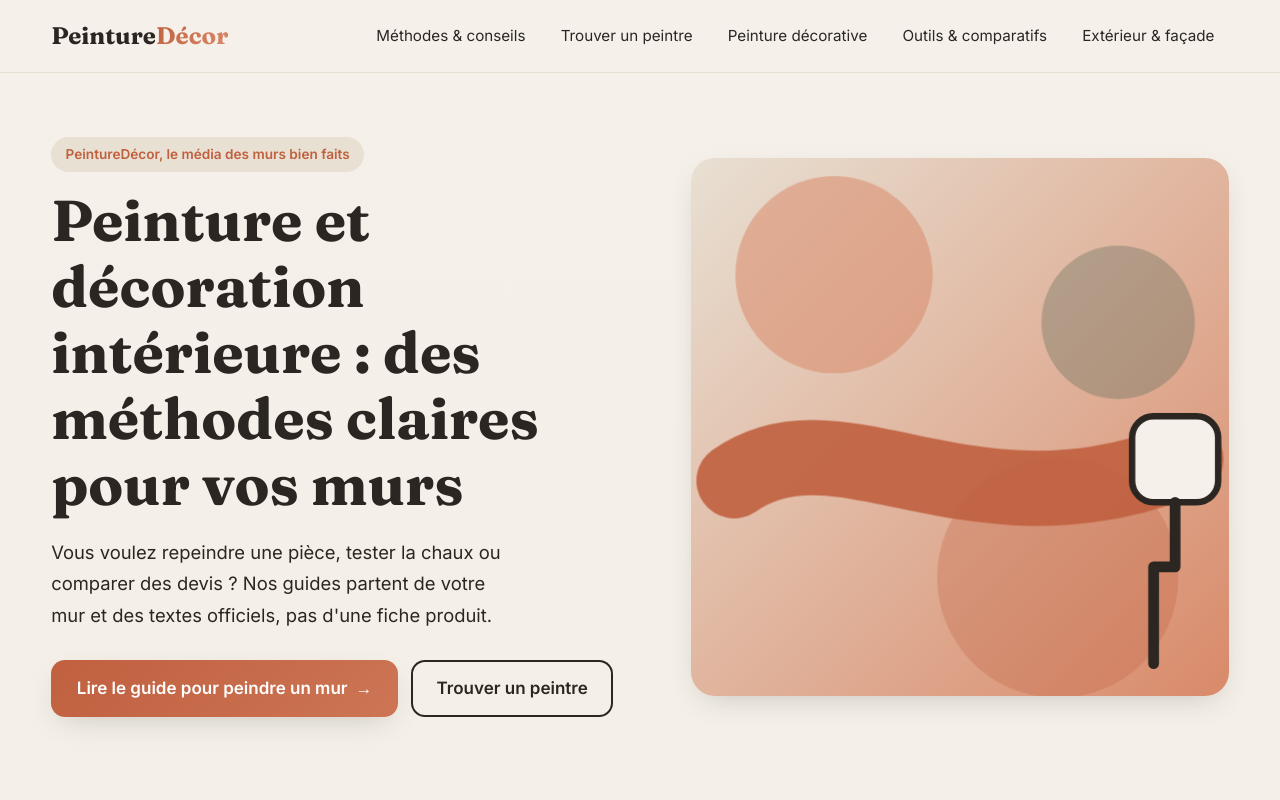
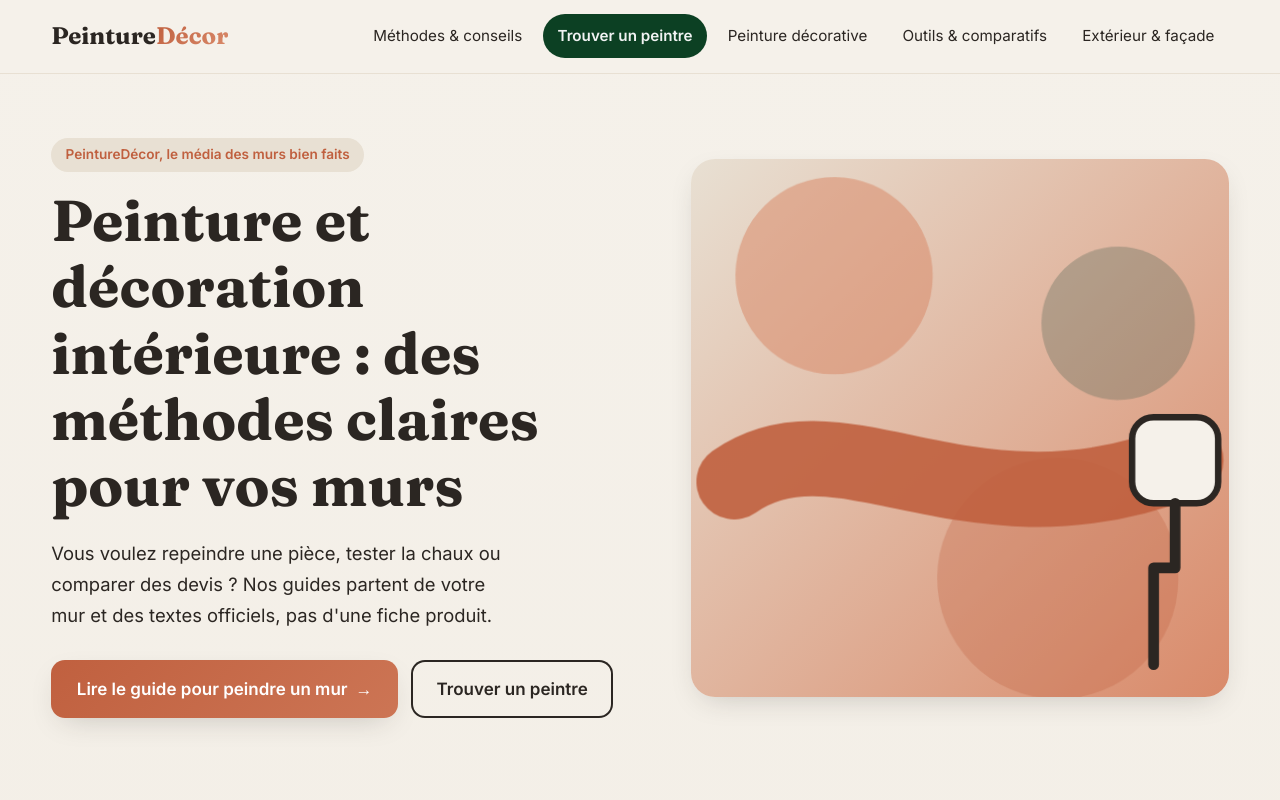
Before and after one commit to GeoRoy44/peinturedecor, an Astro site: page / in a window 1280 px wide. Shown: the top 800 px of the page. Built offline with nearby package versions, Linux system fonts and the light colour scheme; Astro itself is replaced by a stand-in of ours.

Commit message:
style(header): mettre en avant le lien trouver un peintre

```diff
--- a/src/components/Header.astro
+++ b/src/components/Header.astro
@@ -5,7 +5,32 @@ import { categories } from '../data/categories';
   <div class="container header__inner">
     <a href="/" class="logo">Peinture<span>Décor</span></a>
     <nav class="nav" aria-label="Navigation principale">
-      {categories.map((c) => <a href={`/${c.slug}/`}>{c.titre}</a>)}
+      {categories.map((c) => (
+        <a href={`/${c.slug}/`} class:list={[{ 'nav__cta': c.slug === 'peintre-en-batiment' }]}>
+          {c.slug === 'peintre-en-batiment' ? 'Trouver un peintre' : c.titre}
+        </a>
+      ))}
     </nav>
   </div>
 </header>
+
+<style>
+  .nav a.nav__cta {
+    display: inline-flex;
+    align-items: center;
+    min-height: 44px;
+    padding: .45rem .9rem;
+    border-radius: 999px;
+    background: #0c4023;
+    color: #f1f3f3;
+    font-weight: 700;
+  }
+  .nav a.nav__cta:hover {
+    background: #1e2424;
+    color: #f1f3f3;
+  }
+  .nav a.nav__cta:focus-visible {
+    outline: 2px solid #0c4023;
+    outline-offset: 3px;
+  }
+</style>
```
